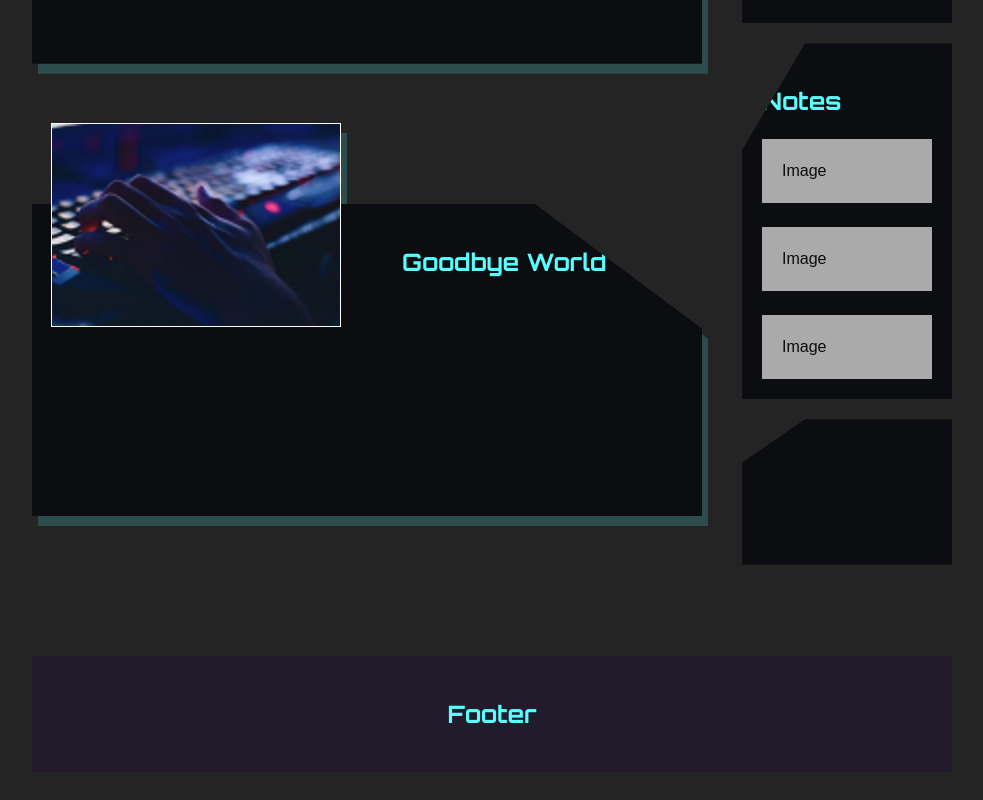
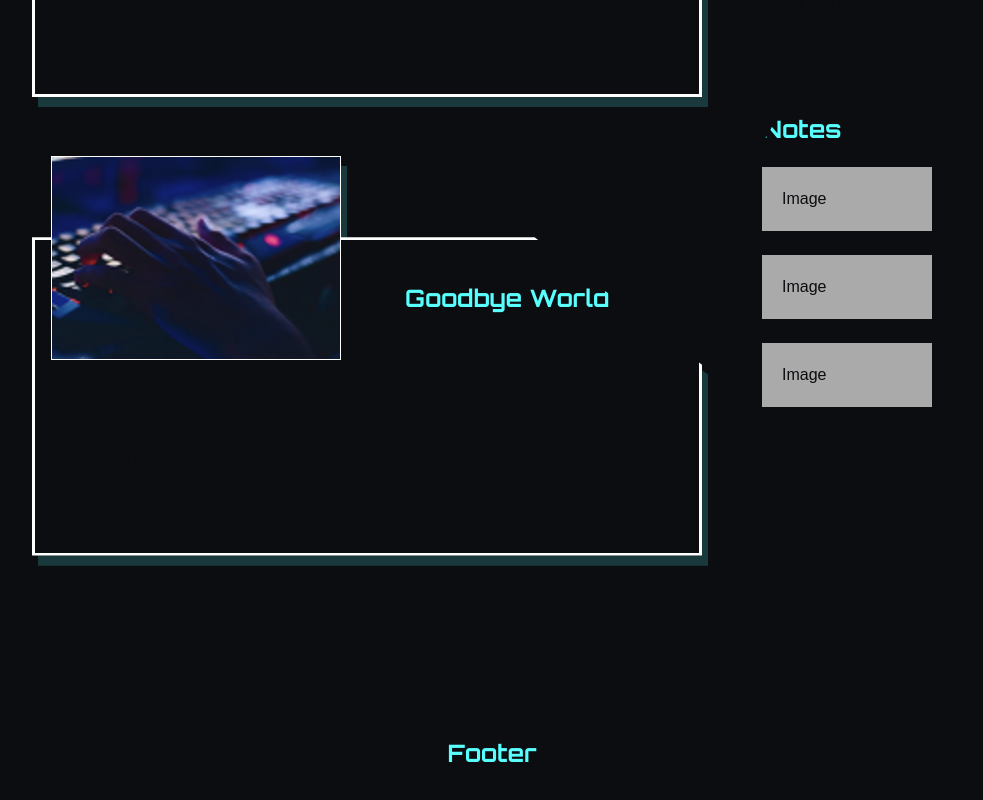
Before and after one commit to leslieJHartmann/TimetravelBlog, a React (Vite) app: page / in a window 1280 px wide. Shown: the part 538-1338 px from the top of the page, without its empty margins (148-1131 px from the left). Built offline with nearby package versions, Linux system fonts and the light colour scheme.

Commit message:
More styling

```diff
--- a/src/styles/blog.css
+++ b/src/styles/blog.css
@@ -22,6 +22,7 @@ body {
   font-size: 40px;
   text-align: left;
   background: transparent;
+  margin-bottom: 3%;
 }
 
 /* Create two unequal columns that floats next to each other */
@@ -45,10 +46,6 @@ body {
   padding: 20px;
 }
 
-.blog-entry-wrapper {
-  position: relative;
-  width: 100%;
-}
 
 .thumbnail-container {
   position: relative;
@@ -84,12 +81,17 @@ body {
 
   position: relative;
   z-index: 1;
+
+;
 }
 
 .innerblogcard {
-  background-color: rgb(12, 13, 16);
+  background-color: #0C0D10;
   clip-path: polygon(0 0, 0 100%, 100% 100%, 100% 40%, 75% 0);
   padding: 20px;
+  border-style: solid;
+  border-color: white;
+
 }
 
 
@@ -113,7 +115,7 @@ body {
 .footer {
   padding: 20px;
   text-align: center;
-  background: #211b2b;
+  background: #0C0D10;
   margin-top: 20px;
 }
 
--- a/src/styles/index.css
+++ b/src/styles/index.css
@@ -7,8 +7,7 @@
 
   color-scheme: light dark;
   color: #0C0D10;
-  background-color: #242424;
-
+  background-color: #0C0D10;
   font-synthesis: none;
   text-rendering: optimizeLegibility;
   -webkit-font-smoothing: antialiased;
@@ -64,7 +63,7 @@ button:focus-visible {
 @media (prefers-color-scheme: dark) {
   :root {
     color: #213547;
-    background-color: #1c1722;
+    background-color: #0C0D10;
   }
   a:hover {
     color: #747bff;
```
